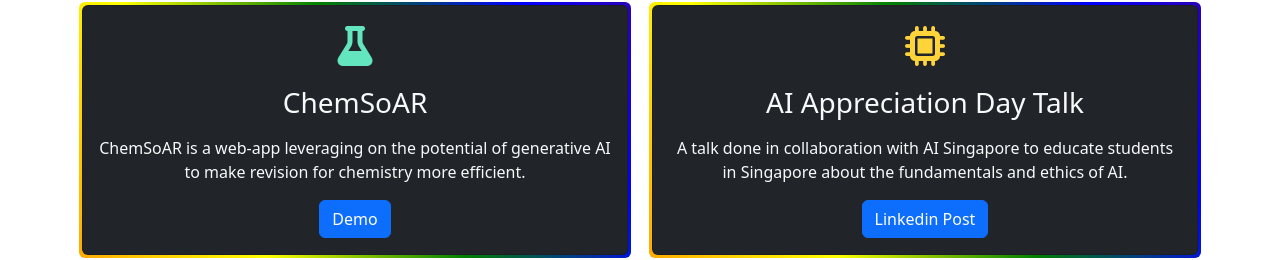
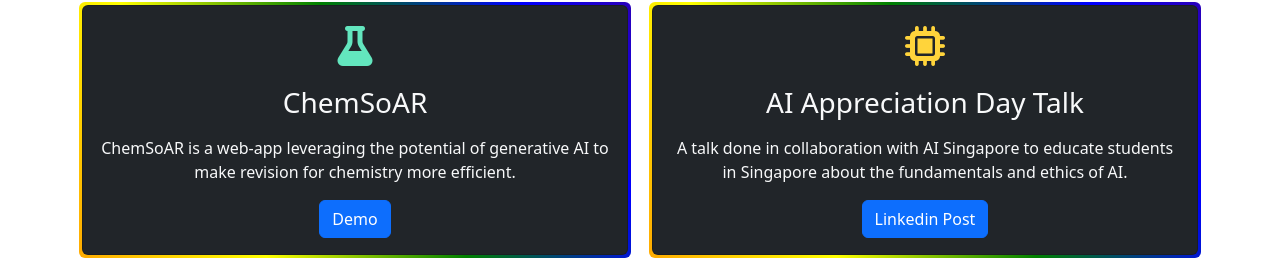
Before and after one commit to DangerousPotential/aicomputing.github.io, a plain HTML site: page index.html in a window 1280 px wide. Shown: the part 1063-1323 px from the top of the page. Drawn offline with nearby package versions, Linux system fonts and the light colour scheme.

Commit message:
Update index.html

```diff
--- a/index.html
+++ b/index.html
@@ -84,7 +84,7 @@
                             <div class="h1 mb-3"><i class="fa-solid fa-flask" style="color: #63E6BE;"></i></div>
                             <h3 class="card-title mb-3">ChemSoAR</h3>
                             <p class="card-text">
-                                ChemSoAR is a web-app leveraging on the potential of generative AI to make revision for chemistry more efficient.
+                                ChemSoAR is a web-app leveraging the potential of generative AI to make revision for chemistry more efficient.
                             </p>
                             <a href="https://chemsoar.streamlit.app" class="btn btn-primary"> Demo </a>
                         </div>
```
